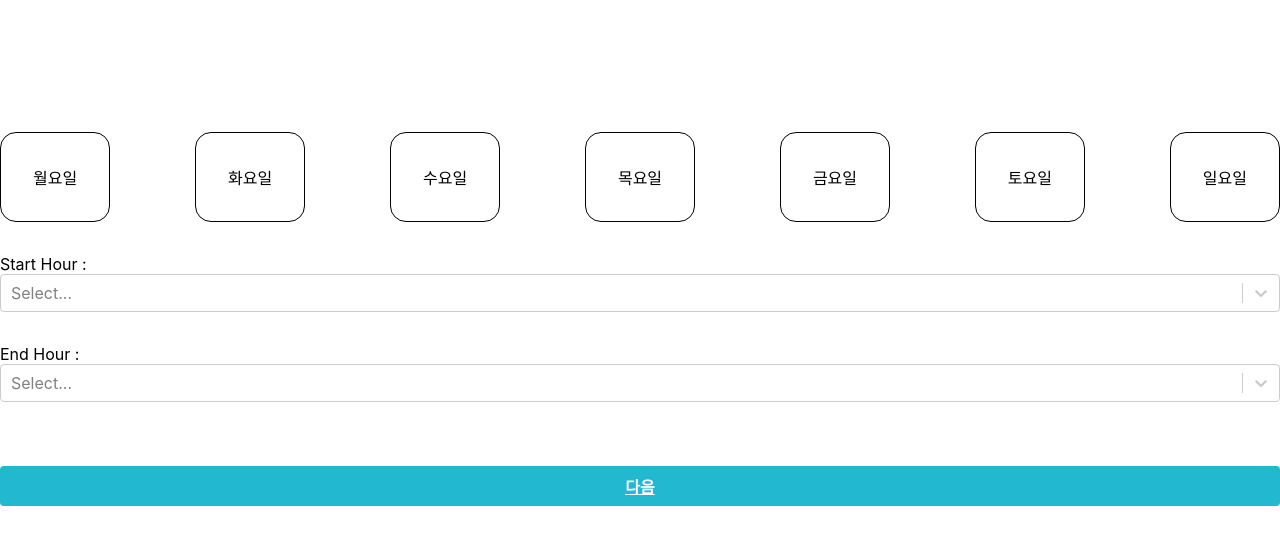
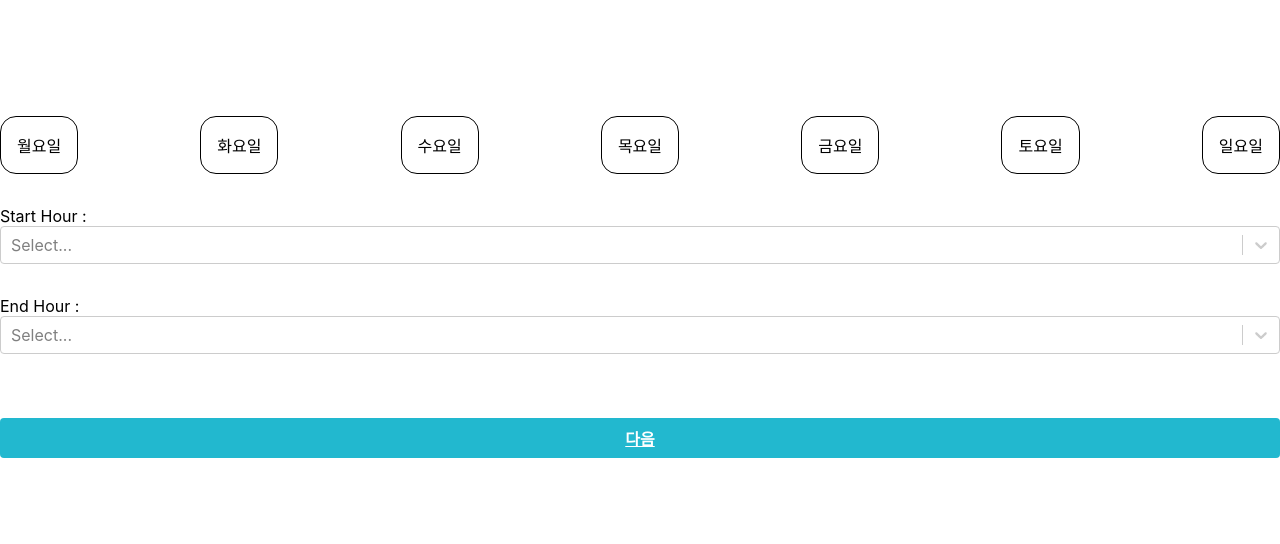
Before and after one commit to SeongNam-AI-PreInternship-Team-E/PoC, a React (Create React App) app in the folder poc/: page /#/ in a window 1280 px wide. Shown: the top 544 px of the page. Built offline with nearby package versions, Linux system fonts and the light colour scheme.

Commit message:
edit design

```diff
--- a/poc/src/components/days/DayItem.tsx
+++ b/poc/src/components/days/DayItem.tsx
@@ -15,8 +15,8 @@ const PageWrapper = styled.div`
 `;
 
 const BoxElement = styled.div`
-  margin-top: 2rem;
-  padding: 2rem;
+  margin-top: 1rem;
+  padding: 1rem;
   display: flexbox;
   border: 1px solid black;
   border-radius: 1rem;
--- a/poc/src/components/teamtimes/TeamTimeIndex.tsx
+++ b/poc/src/components/teamtimes/TeamTimeIndex.tsx
@@ -45,6 +45,9 @@ export const TeamTimeIndex = ({
       setColor("#5465FF");
       setOpacity("40%");
     } else {
+      if (opacity === "40%") {
+        setOpacity("100%");
+      }
       setColor("white");
     }
     onChangeColor(indexofTime, sep.index);
--- a/poc/src/containers/TimesContainer.tsx
+++ b/poc/src/containers/TimesContainer.tsx
@@ -25,7 +25,13 @@ function TimesContainer() {
     let arr = [];
     let index = 0;
     for (let i = start; i <= end; i += 0.5) {
-      arr.push({ time: i, color: "white", index, select: false });
+      arr.push({
+        time: i,
+        color: "white",
+        index,
+        select: false,
+        opacity: "100%",
+      });
       index++;
     }
     return arr;
--- a/poc/src/modules/times/teamtimes.ts
+++ b/poc/src/modules/times/teamtimes.ts
@@ -57,6 +57,10 @@ export const teamtimeSlice = createSlice({
           colors.all_times[0][action.payload.arrnum].color = "#5465FF";
           colors.all_times[0][action.payload.arrnum].select =
             !colors.all_times[0][action.payload.arrnum].select;
+        } else if (
+          colors.all_times[0][action.payload.arrnum].opacity === "40%"
+        ) {
+          colors.all_times[0][action.payload.arrnum].opacity = "100%";
         } else {
           colors.all_times[0][action.payload.arrnum].color = "white";
           colors.all_times[0][action.payload.arrnum].select =
```
